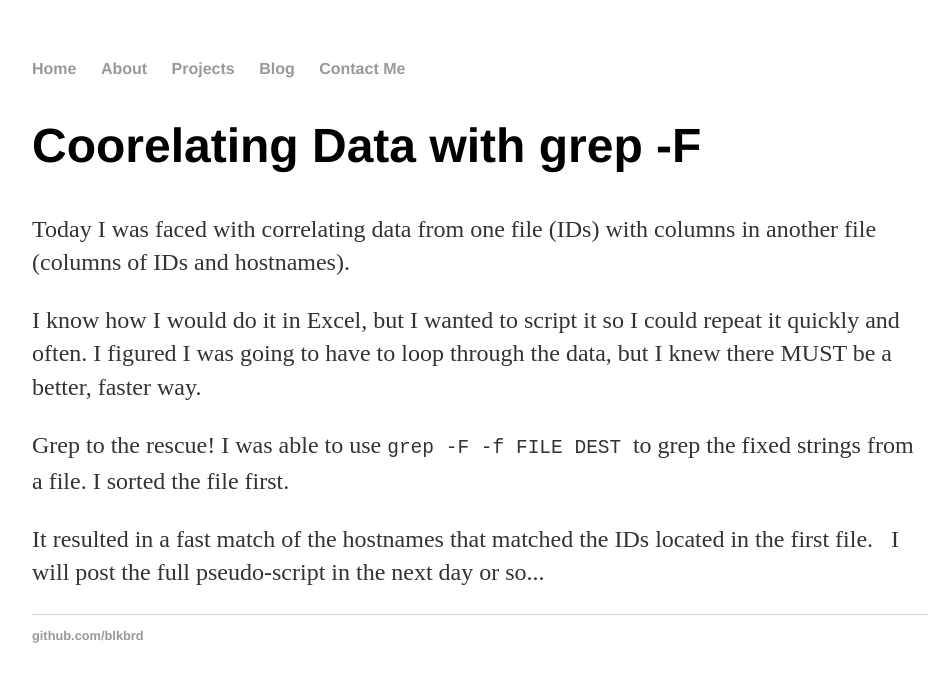
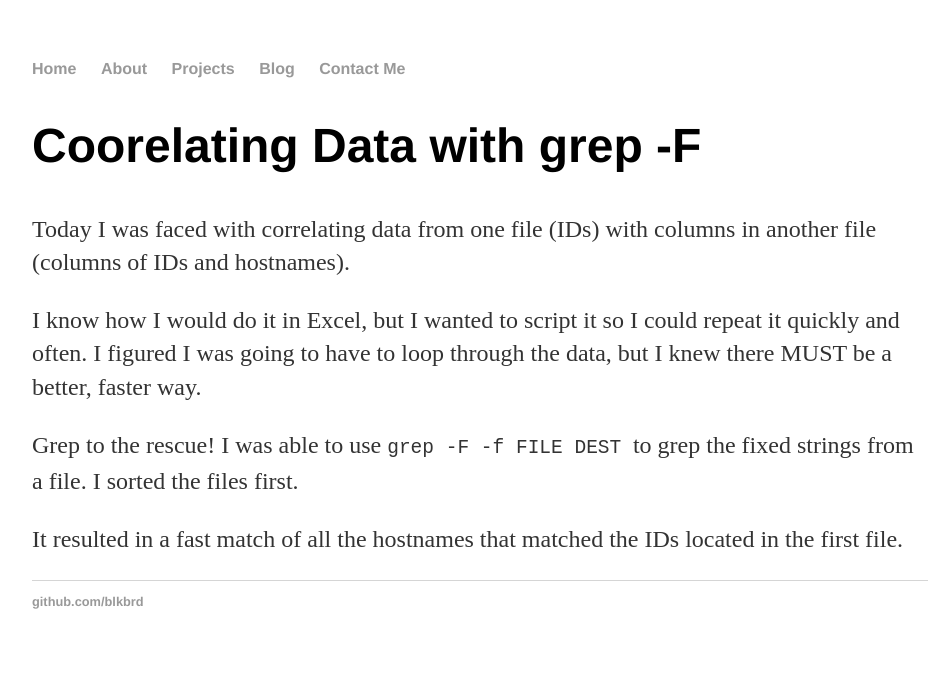
Before and after one commit to blkbrd/blkbrd.github.io, a Jekyll site: the page built from _posts/2017-09-25-coorelating-data.md, in a window 1280 px wide. Shown: the top 682 px of the page, without its empty margins (160-1103 px from the left). Built offline with Jekyll 4.4.1, drawn with Linux system fonts in a browser that asks for light colours.

Commit message:
Update 2017-09-25-coorelating-data.md

```diff
--- a/_posts/2017-09-25-coorelating-data.md
+++ b/_posts/2017-09-25-coorelating-data.md
@@ -9,8 +9,6 @@ Today I was faced with correlating data from one file (IDs) with columns in anot
 I know how I would do it in Excel, but I wanted to script it so I could repeat it quickly and often.
 I figured I was going to have to loop through the data, but I knew there MUST be a better, faster way.
 <p>
-Grep to the rescue! I was able to use <code> grep -F -f FILE DEST </code> to grep the fixed strings from a file. I sorted the file first.
+Grep to the rescue! I was able to use <code> grep -F -f FILE DEST </code> to grep the fixed strings from a file. I sorted the files first.
 <p>
-It resulted in a fast match of the hostnames that matched the IDs located in the first file.
-
-I will post the full pseudo-script in the next day or so...
+It resulted in a fast match of all the hostnames that matched the IDs located in the first file.
```
